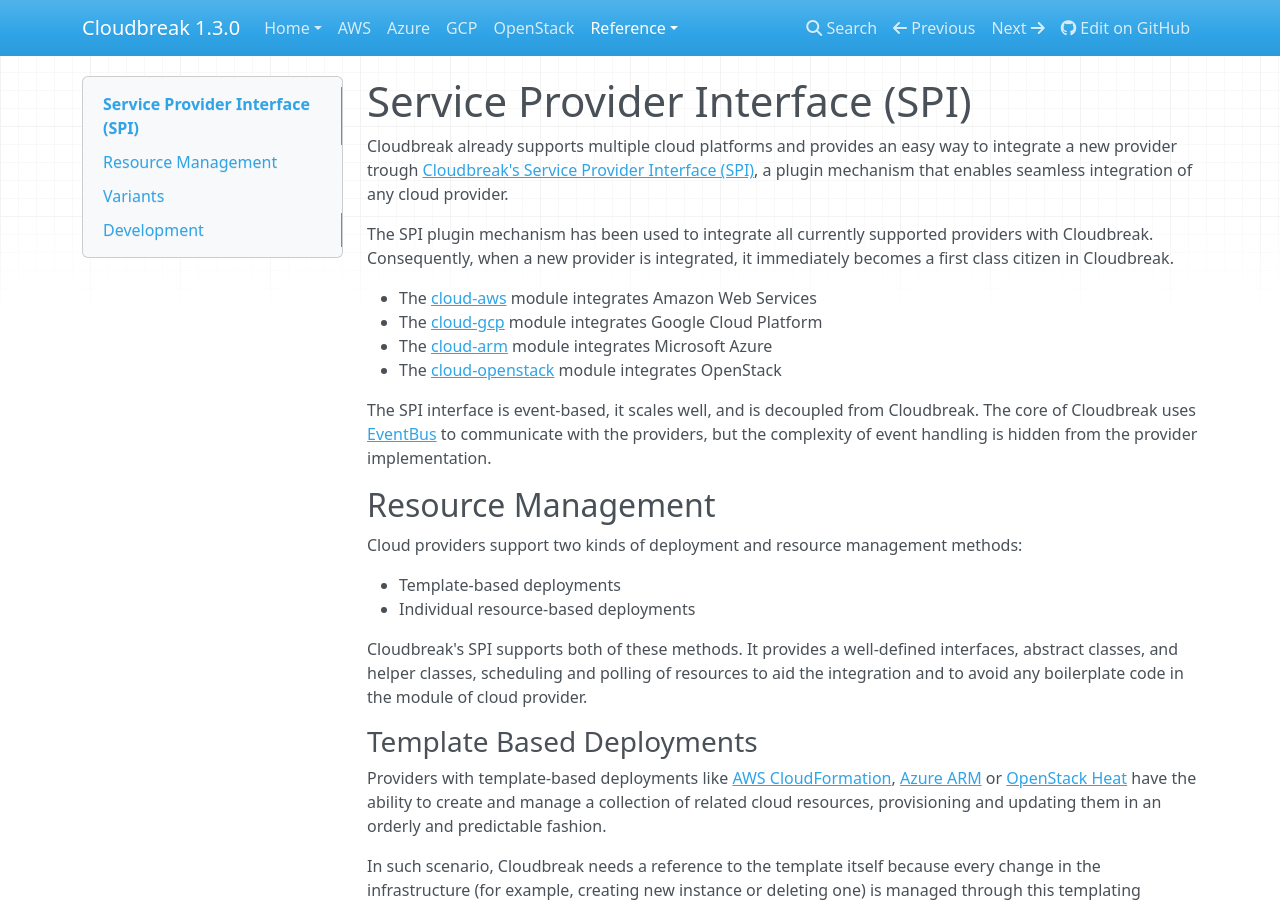
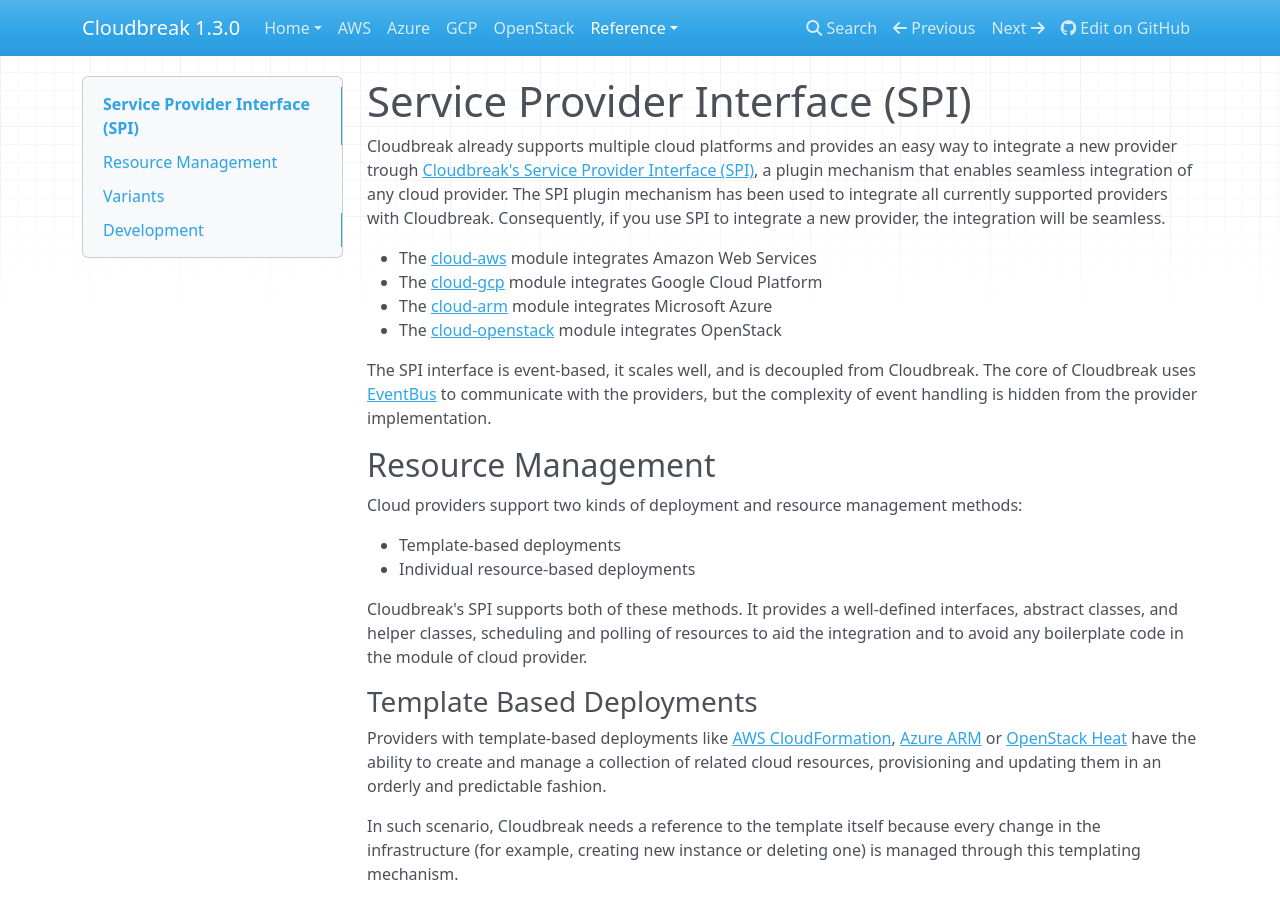
Before and after one commit to wprender/cloudbreak-docs, an MkDocs documentation site: the page built from docs/spi.md, in a window 1280 px wide and 900 px high. Built offline with MkDocs 1.6.1, drawn with Linux system fonts in a browser that asks for light colours; nearby versions of some CDN libraries; old or Windows-style settings are respelled for this version of MkDocs.

Commit message:
Update spi.md

```diff
--- a/docs/spi.md
+++ b/docs/spi.md
@@ -1,8 +1,6 @@
 #Service Provider Interface (SPI)
 
-Cloudbreak already supports multiple cloud platforms and provides an easy way to integrate a new provider trough [Cloudbreak's Service Provider Interface (SPI)](https://github.com/sequenceiq/cloudbreak/tree/master/cloud-api), a plugin mechanism that enables seamless integration of any cloud provider.
-
-The SPI plugin mechanism has been used to integrate all currently supported providers with Cloudbreak. Consequently, when a new provider is integrated, it immediately becomes a first class citizen in Cloudbreak.
+Cloudbreak already supports multiple cloud platforms and provides an easy way to integrate a new provider trough [Cloudbreak's Service Provider Interface (SPI)](https://github.com/sequenceiq/cloudbreak/tree/master/cloud-api), a plugin mechanism that enables seamless integration of any cloud provider. The SPI plugin mechanism has been used to integrate all currently supported providers with Cloudbreak. Consequently, if you use SPI to integrate a new provider, the integration will be seamless.
 
  * The [cloud-aws](https://github.com/sequenceiq/cloudbreak/tree/master/cloud-aws) module integrates Amazon Web Services
  * The [cloud-gcp](https://github.com/sequenceiq/cloudbreak/tree/master/cloud-gcp) module integrates Google Cloud Platform
```
